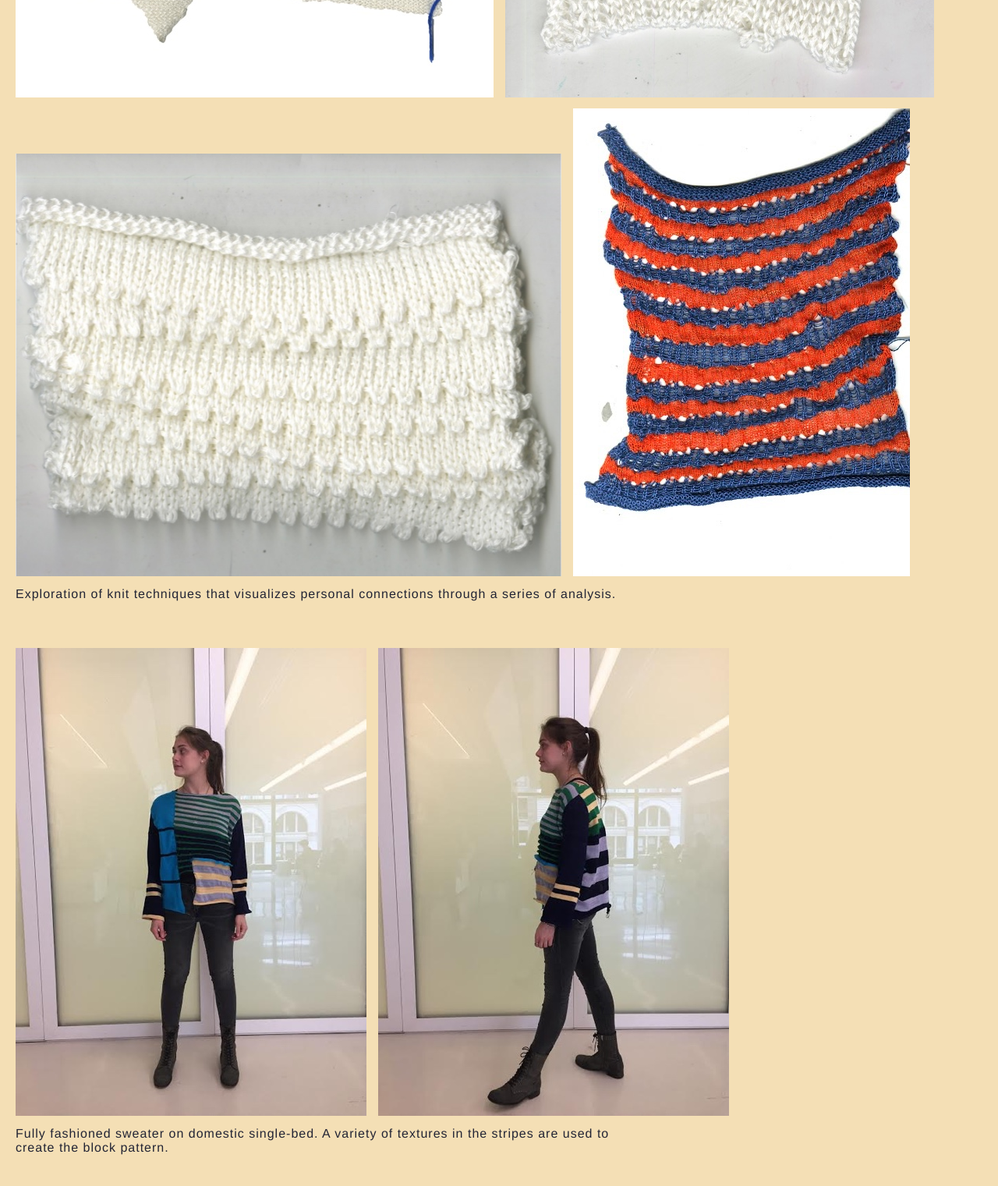
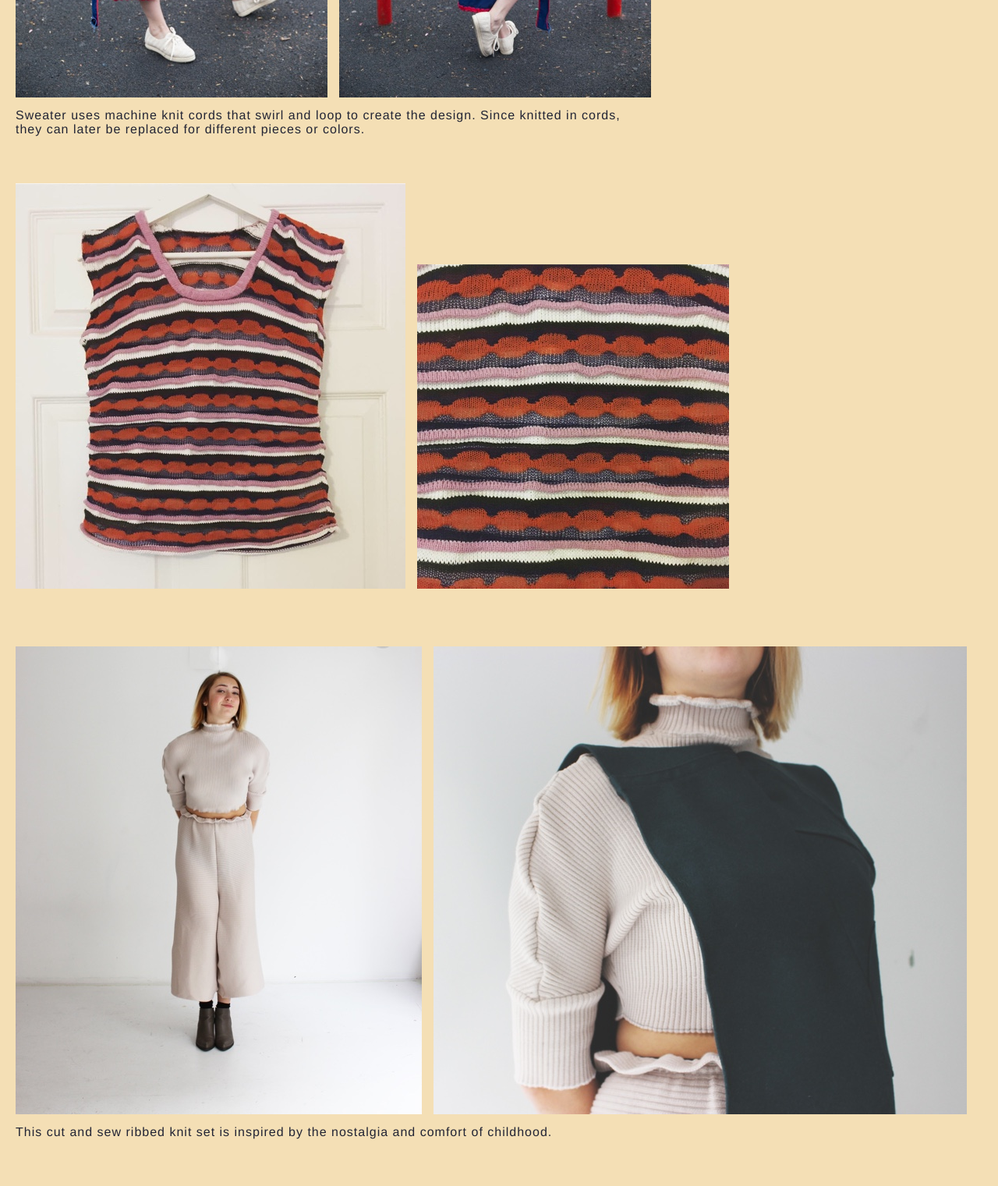
Before and after one commit to haipdesigns/haipdesigns.github.io, a plain HTML site: page knitwear/index.html in a window 1280 px wide. Shown: the part 860-2381 px from the top of the page at 78% size. Drawn offline with Linux system fonts and the light colour scheme.

Commit message:
add image to knitwear and reorder sections

```diff
--- a/knitwear/index.html
+++ b/knitwear/index.html
@@ -72,36 +72,17 @@
       KNITWEAR
     </h1>
 
-      <div class="knit-section knit-section--four-img">
-        <img class="image" src="/img/jerome_1_ed.jpg?1514576452014">
-        <img class="image" src="/img/double_layer_two_tech_1.jpg?1514576459892">
-        <img class="image knit-section-1--too-wide" src="/img/new_tech_2.jpg?1514576462455">
-        <img class="image" src="/img/justin_swatch_ex_3_2.jpg?1514576456827">
-        <p>
-          Exploration of knit techniques that visualizes personal connections through a series of analysis.
-        </p>
-      </div>
-      <div class="knit-section">
-        <img class="image" src="/img/front_sweater.jpg?1514576168757">
-        <img class="image" src="/img/side_sweater.jpg?1514576170611">
-        <p>
-          Fully fashioned sweater on domestic single-bed. A variety of textures in the stripes are used to create the block pattern.
-        </p>
-      </div>
       <div class="knit-section">
         <img class="image" src="/img/playground_o_sweater_2.jpg?1514576030149">
         <img class="image" src="/img/playground_o_sweater_back.jpg?1514576031974">
         <p>
           Sweater uses machine knit cords that swirl and loop to create the design.
-          Since knitted in cords, they can  later be replaced for different pieces or colors.
+          Since knitted in cords, they can later be replaced for different pieces or colors.
         </p>
       </div>
       <div class="knit-section">
-        <img class="image" src="/img/dubied_swatch.jpg?1514575880745">
-        <img class="image" src="/img/dubied_swatch_two.jpg?1514575882201">
-        <p>
-          Knit swatch techniques on Dubied double-bed machine. Inspired by the textures and colors of the East Village.
-        </p>
+        <img class="image" src="/img/knitwear-2020-06-11--1.jpg">
+        <img class="image" src="/img/knitwear-2020-06-11--2.jpg">
       </div>
       <div class="knit-section">
         <img class="image" src="/img/just_knit_smirk.jpg?1514575732690">
@@ -121,6 +102,22 @@
         <img class="image" src="/img/ct_shoot_2.jpg?1514575298697">
         <p>
           Cut and sew knit top with straps in collaboration with poet, Thomas Benfield, inspired by the work and life of Rilke.
+        </p>
+      </div>
+      <div class="knit-section">
+        <img class="image" src="/img/dubied_swatch.jpg?1514575880745">
+        <img class="image" src="/img/dubied_swatch_two.jpg?1514575882201">
+        <p>
+          Knit swatch techniques on Dubied double-bed machine. Inspired by the textures and colors of the East Village.
+        </p>
+      </div>
+      <div class="knit-section knit-section--four-img">
+        <img class="image" src="/img/jerome_1_ed.jpg?1514576452014">
+        <img class="image" src="/img/double_layer_two_tech_1.jpg?1514576459892">
+        <img class="image knit-section-1--too-wide" src="/img/new_tech_2.jpg?1514576462455">
+        <img class="image" src="/img/justin_swatch_ex_3_2.jpg?1514576456827">
+        <p>
+          Exploration of knit techniques that visualizes personal connections through a series of analysis.
         </p>
       </div>
 
```
Also changed, not shown: img/knitwear-2020-06-11--1.jpg (added), img/knitwear-2020-06-11--2.jpg (added).
